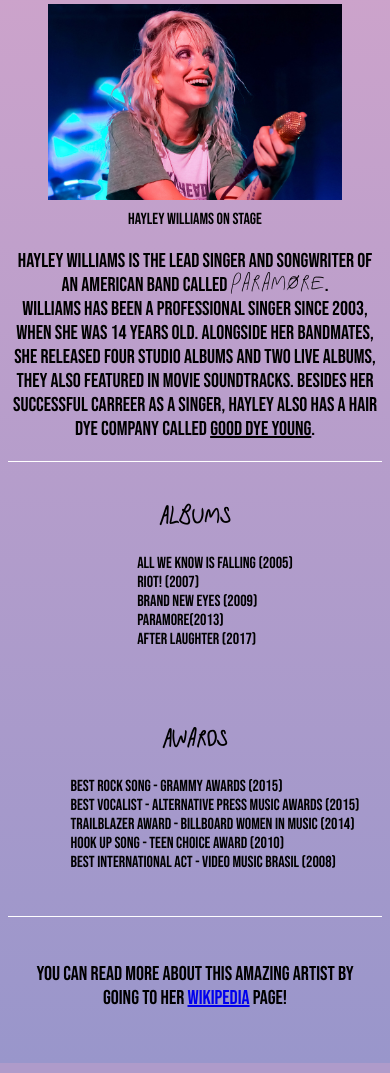
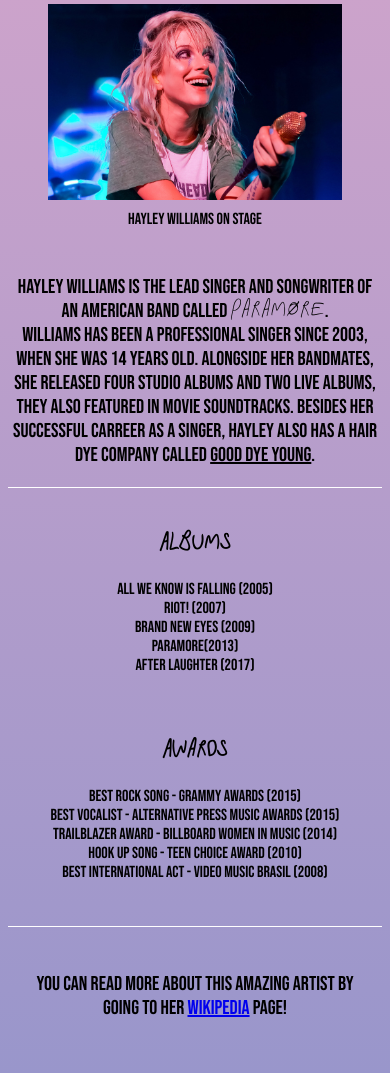
Before and after one commit to eloisasmorais/eloisasmorais.github.io, a PHP site: page / in a window 390 px wide. Shown: the part 256-1329 px from the top of the page. Run offline with PHP 8.4, Linux system fonts and the light colour scheme.

Commit message:
Fixing issues with the lists

```diff
--- a/Tribute page/style.css
+++ b/Tribute page/style.css
@@ -50,6 +50,9 @@
     transform: rotateY(50deg) skew(0deg, 10deg);
 }
 
+section {
+    display: flex;
+}
 
 #tribute-info {
     margin: 0 auto;
@@ -58,8 +61,8 @@
 }
 
 p {
+
     align-self: center;
-    /* width: 850px; */
     flex-shrink: 10;
     font-size: 20px;
 }
@@ -108,14 +111,20 @@
 
 @media screen and (max-width: 600px) {
     #lists {
+        display: flex;
+        flex-direction: column;
         align-items: center;
         border-top: solid .3px #FFF;
         border-bottom: solid .3px #ffffff;
-        flex-direction: column;
     }
 
     .awards-list, .albums-list {
+        display: flex;
+        flex-direction: column;
+        align-items: center;
         list-style-type: none;
+        padding: 0;
+        margin: 0;
     }
 
     .awards-list {
```
